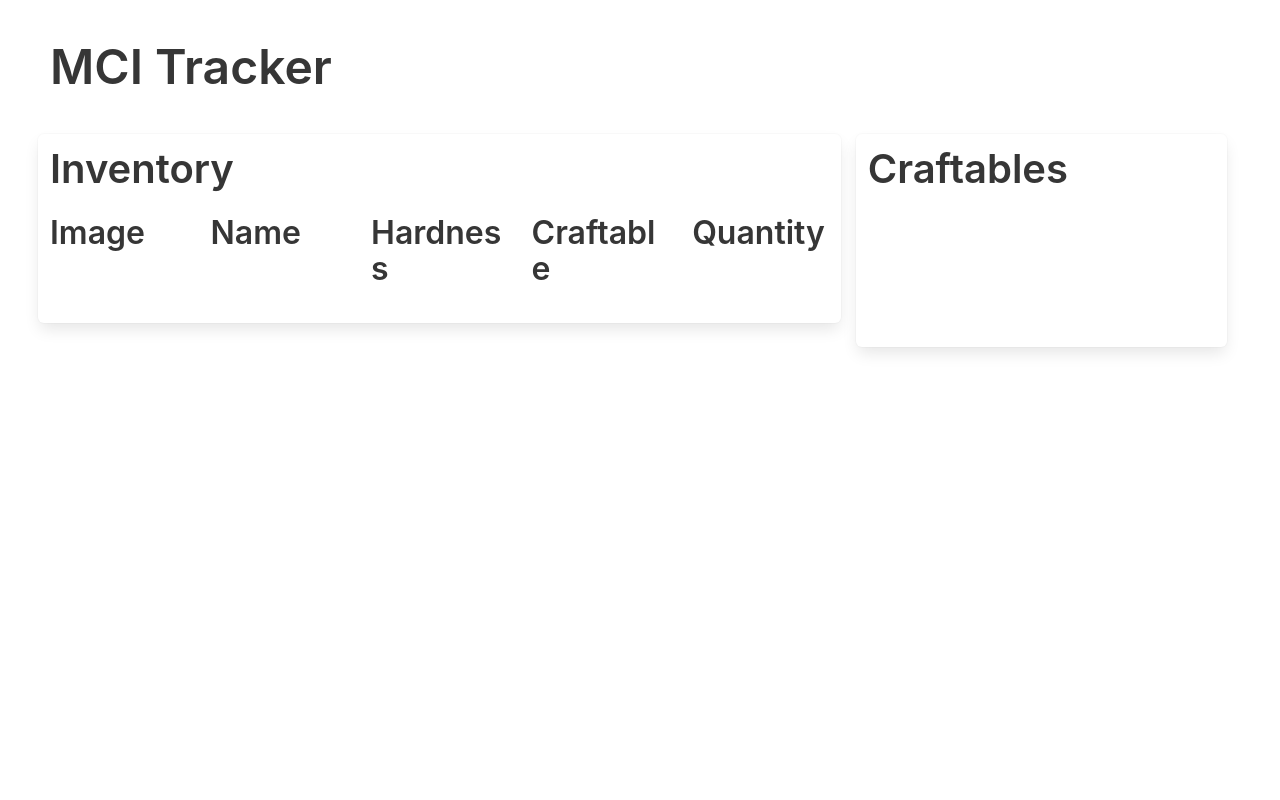
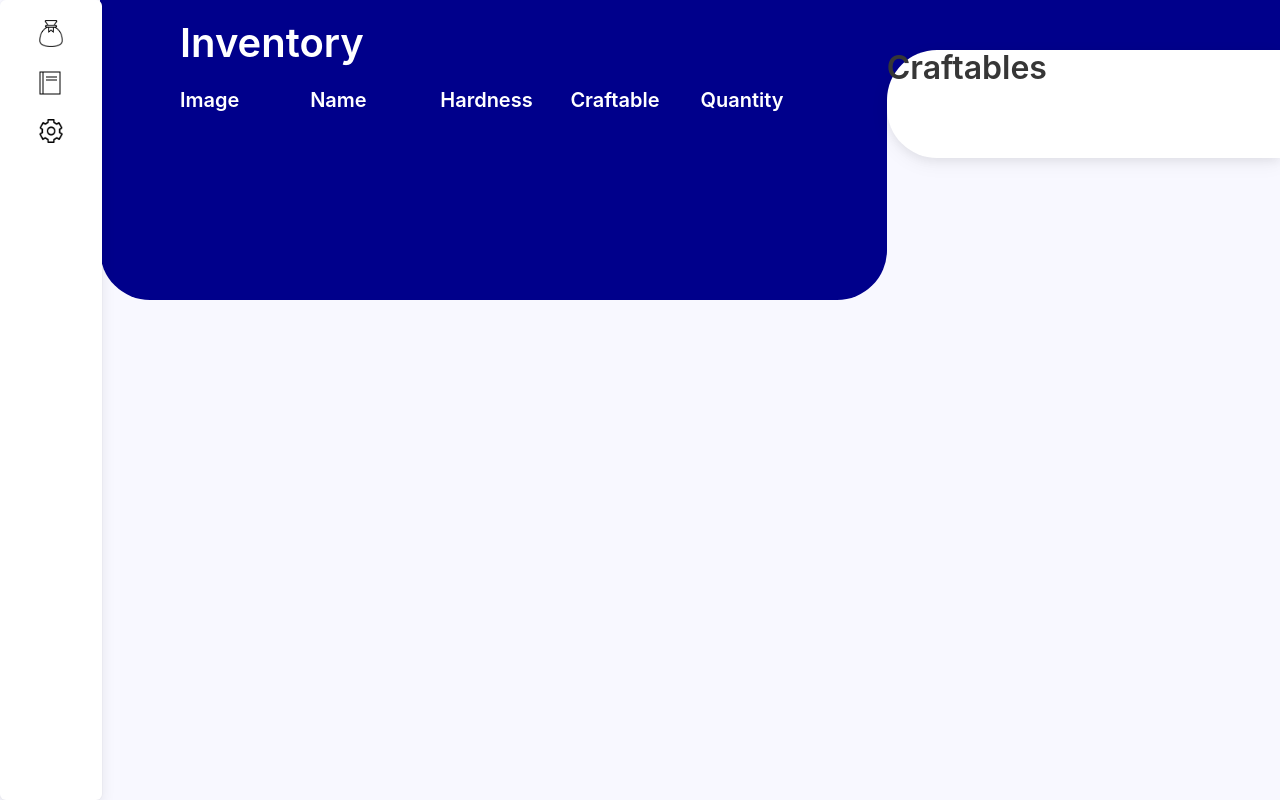
Before and after one commit to noah-erasmus/MCI-Tracker, a plain HTML site: page serverRoot/inventory.html in a window 1280 px wide. Drawn offline with nearby package versions, Linux system fonts and the light colour scheme.

Commit message:
[C] Style changes to Inventory Page

```diff
--- a/serverRoot/inventory.html
+++ b/serverRoot/inventory.html
@@ -1,5 +1,5 @@
 <!DOCTYPE html>
-<html lang="en">
+<html lang="en" style="height: 100%;">
 <head>
     <meta charset="UTF-8">
     <meta http-equiv="X-UA-Compatible" content="IE=edge">
@@ -9,51 +9,75 @@
     <!-- Stylesheets -->
     <link rel="stylesheet" href="https://cdn.jsdelivr.net/npm/bulma@0.9.2/css/bulma.min.css">
 </head>
-<body style="padding-left: 50px; padding-right: 50px;">
-    <h1 class="title is-1" style="padding-top: 40px;">MCI Tracker</h1>
-    <div class="columns" style="margin-top: 40px;">
-        <div class="column box is-two-thirds" style="margin-right: 15px;">
-            <h2 class="title is-2">Inventory</h2>
+<body style="padding-left: 0px; position: relative; height: 100%; background-color: #f8f8ff">
+    <div class="columns is-gapless">
+        <div class="column is-narrow">
+            <div class="aside-box" style="width: 100px;">
+                <aside class="menu box" style="position: absolute; height: 100%;">
+                    <div class="is-flex is-align-items-center is-flex-direction-column">
+                        <div class="block" style="width: 40%;">
+                            <img src="img/inventory.png" alt="" class="image">
+                        </div>
+                        <div class="block" style="width: 40%;">
+                            <img src="img/recipes.png" alt="" class="image">
+                        </div>
+                        <div class="block" style="width: 40%;">
+                            <img src="img/settings.png" alt="" class="image">
+                        </div>
+                    </div>
+                </aside>
+            </div>
+
+        </div>
+        <div class="column">
+            <div class="columns is-gapless">
+                <div class="column is-two-thirds">
+                    <div style="
+                        border-radius: 0 0 50px 50px;
+                        background-color: #00008b;
+                        height: 300px;
+                    "></div>
+                    <div class="inventory-content" style="margin-top: -280px; margin-left: 80px; margin-right: 80px;">
+                        <h2 class="title is-2 has-text-white">Inventory</h2>
                         <div class="table-whole">
                             <div class="table-head is-flex is-flex-direction-row columns">
                                 <div class="image-title column">
-                        <h3 class="title is-3">Image</h3>
+                                    <h5 class="title is-5 has-text-white">Image</h5>
                                 </div>
                                 <div class="name-title column">
-                        <h3 class="title is-3">Name</h3>
+                                    <h5 class="title is-5 has-text-white">Name</h5>
                                 </div>
                                 <div class="hardness-title column">
-                        <h3 class="title is-3">Hardness</h3>
+                                    <h5 class="title is-5 has-text-white">Hardness</h5>
                                 </div>
                                 <div class="craftable-title column">
-                        <h3 class="title is-3">Craftable</h3>
+                                    <h5 class="title is-5 has-text-white">Craftable</h5>
                                 </div>
                                 <div class="quantity-title column">
-                        <h3 class="title is-3">Quantity</h3>
+                                    <h5 class="title is-5 has-text-white">Quantity</h5>
                                 </div>
                             </div>
                         <div id="table-body">
+                        </div>
+                    </div>
+                    </div>
+
+                </div>
+
+                <div class="column">
+                    <div style="
+                        background-color: #00008b;
+                        height: 100px;
+                    "></div>
+                    <div class="craftables" style="border-radius: 50px 0 0 50px; background-color: white; height: 80%; box-shadow: 0 4px 8px 0 rgba(0, 0, 0, 0.05), 0 6px 20px 0 rgba(0, 0, 0, 0.05);">
+                        <h3 class="title is-3" style="margin-top: -50px;">Craftables</h3>
+                    </div>
 
                 </div>
             </div>
         </div>
 
-        <div class="column box" style="margin-right: 15px;">
-            <h2 class="title is-2">Craftables</h2>
     </div>
-    </div>
-    <!-- <table class="table">
-        <thead>
-            <th>Image</th>
-            <th>Name</th>
-            <th>Hardness</th>
-            <th>Craftable</th>
-            <th>Quantity</th>
-        </thead>
-        <tbody id="table-body">
-        </tbody>
-    </table> -->
-
 
 </body>
 </html>
```
Also changed, not shown: package-lock.json (added), serverRoot/img/grass-block.png (renamed from serverRoot/images/grass-block.png), serverRoot/img/inventory.png (added), serverRoot/img/recipes.png (added), serverRoot/img/settings.png (added), 6 other files. Lines whose indentation alone changed are shown as unchanged.
